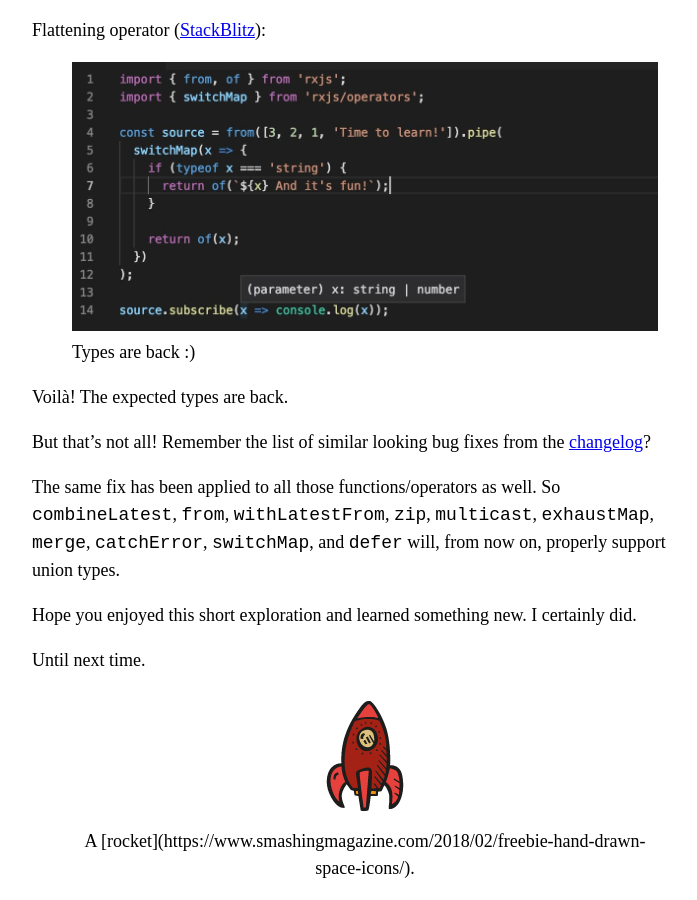
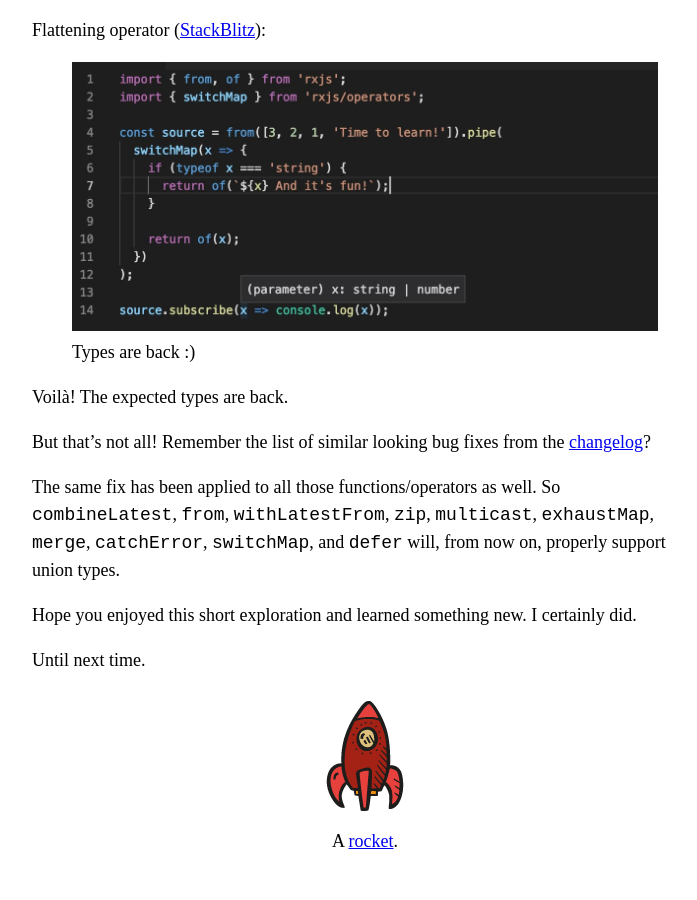
Before and after one commit to dzhavat/dzhavat.github.io, a Jekyll site: the page built from _posts/2019-02-07-union-types-in-rxjs-v6-4-0.md, in a window 1280 px wide and 900 px high, scrolled down 3991 px. Shown: the whole window, without its empty margins (275-972 px from the left). Built offline with Jekyll 4.4.1, drawn with Linux system fonts in a browser that asks for light colours; after the commit the page ends 4864 px from its top, so only the background shows below that; some of the changed lines change nothing that is shown.

Commit message:
Update 2019-02-07-union-types-in-rxjs-v6-4-0.md

```diff
--- a/_posts/2019-02-07-union-types-in-rxjs-v6-4-0.md
+++ b/_posts/2019-02-07-union-types-in-rxjs-v6-4-0.md
@@ -146,6 +146,6 @@ Until next time.
 <div class="text-center">
   <figure>
     <img src="/assets/img/rocket.png" alt="A rocket">
-    <figcaption>A [rocket](https://www.smashingmagazine.com/2018/02/freebie-hand-drawn-space-icons/).</figcaption>
+    <figcaption>A <a href="https://www.smashingmagazine.com/2018/02/freebie-hand-drawn-space-icons/">rocket</a>.</figcaption>
   </figure>
 </div>
```
